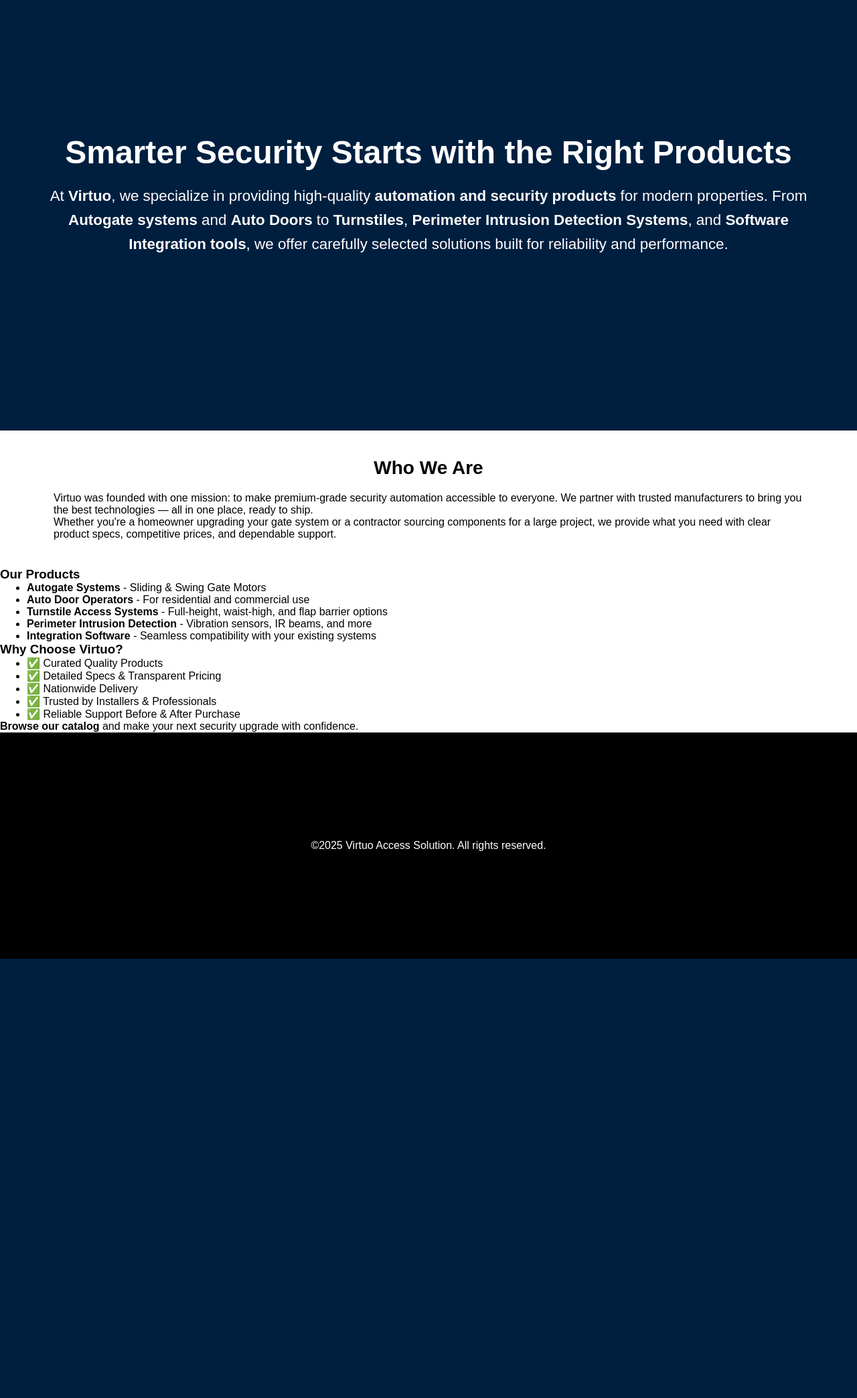
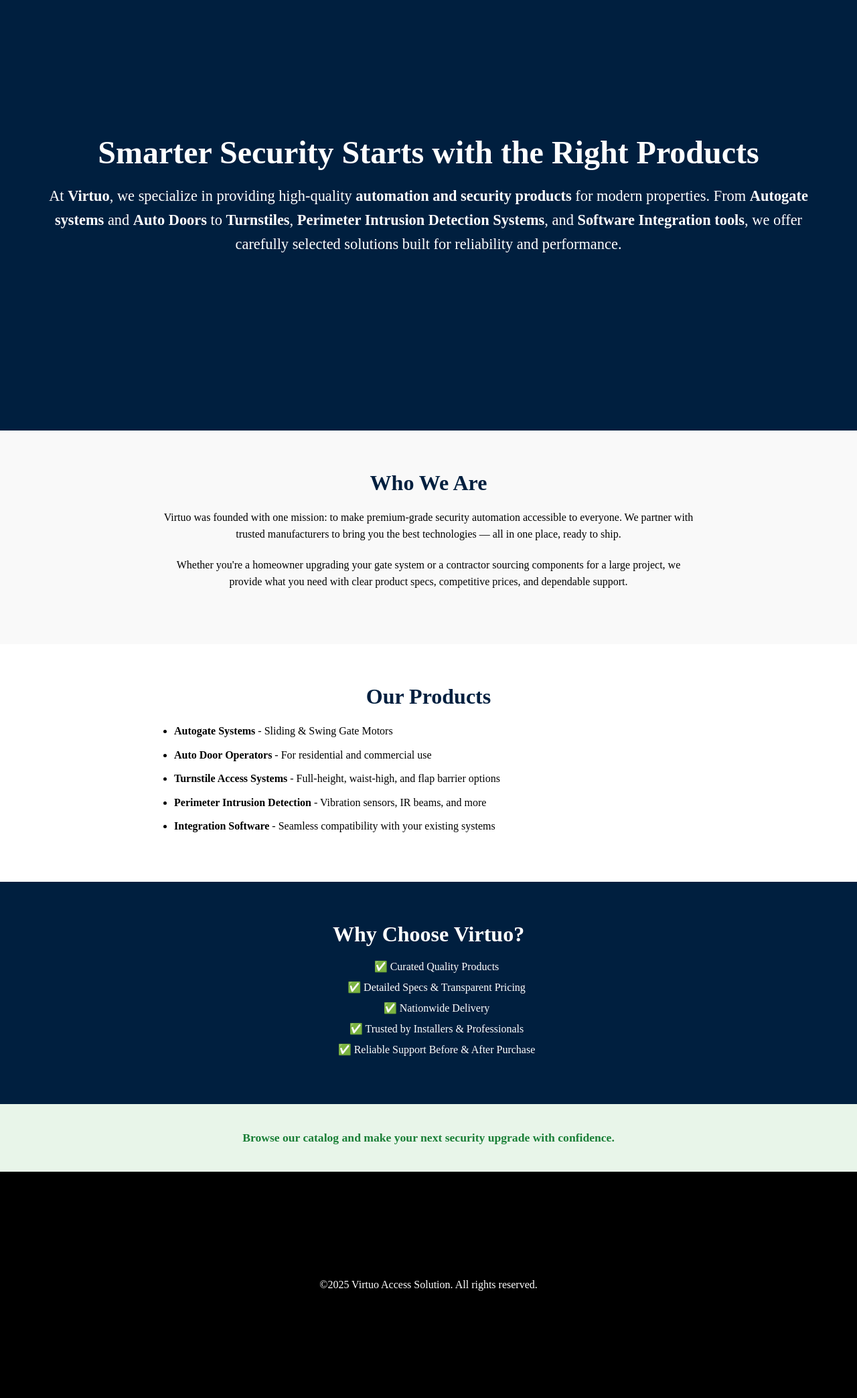
Before and after one commit to chanjs12345/virtuo, a PHP site: page /index.php?page=about-us in a window 1280 px wide. Shown: the part 78-2166 px from the top of the page at 67% size. Before the commit the page ends 1510 px from the top, so only its background shows below. Run offline with PHP 8.4, Linux system fonts and the light colour scheme.

Commit message:
fourth commit

```diff
--- a/styles/about-us.css
+++ b/styles/about-us.css
@@ -1,46 +1,111 @@
-*{
-    font-family: Arial, Helvetica, sans-serif;
-
-}
-
-
 .first-div {
   background-color: #001f3f;
   text-align: center;
+  display: flex;
+  flex-direction: column;
   justify-content: center;
   align-items: center;
   padding-top: 200px;
   padding-bottom: 200px;
 }
 
-.first-div h2{
+.first-div h2 {
   color: white;
   font-size: 3rem;
 }
 
-.first-div p{
+.first-div p {
   font-size: 1.4rem;
   line-height: 1.6;
   color: white;
   padding: 20px 60px 60px 60px;
 }
 
-.second-div{
+
+.second-div {
   display: flex;
   flex-direction: column;
   justify-content: center;
   align-items: center;
-
-  padding: 40px;
+  padding: 60px 40px;
+  background-color: #f9f9f9;
+  text-align: center;
 }
 
-.second-div h3{
-    font-size: 28px;
+.second-div h3 {
+  font-size: 2rem;
   padding-bottom: 20px;
+  color: #001f3f;
 }
 
-.second-div p{
-    font-size: 16px;
-    padding-left: 40px;
-    padding-right: 40px;
+.second-div p {
+  font-size: 1rem;
+  line-height: 1.6;
+  max-width: 800px;
+  margin-bottom: 20px;
 }
+
+
+.third-div {
+  padding: 60px 40px;
+  background-color: #ffffff;
+  text-align: center;
+}
+
+.third-div h3 {
+  font-size: 2rem;
+  padding-bottom: 20px;
+  color: #001f3f;
+}
+
+.third-div ul {
+  list-style-type: disc;
+  text-align: left;
+  max-width: 800px;
+  margin: 0 auto;
+  padding-left: 20px;
+}
+
+.third-div li {
+  font-size: 1rem;
+  margin-bottom: 10px;
+  line-height: 1.6;
+}
+
+.fourth-div {
+  padding: 60px 40px;
+  background-color: #001f3f;
+  text-align: center;
+}
+
+.fourth-div h3 {
+  font-size: 2rem;
+  padding-bottom: 20px;
+  color: white;
+}
+
+.fourth-div ul {
+  list-style-type: none;
+  padding-left: 0;
+  max-width: 700px;
+  margin: 0 auto;
+}
+
+.fourth-div li {
+  font-size: 1rem;
+  margin-bottom: 12px;
+  padding-left: 24px;
+  position: relative;
+   color: white;
+}
+
+
+
+.cta {
+  background-color: #e8f5e9;
+  padding: 40px 20px;
+  text-align: center;
+  font-weight: bold;
+  color: #1a7f37;
+  font-size: 1.1rem;
+}
```
Lines whose indentation alone changed are shown as unchanged.
